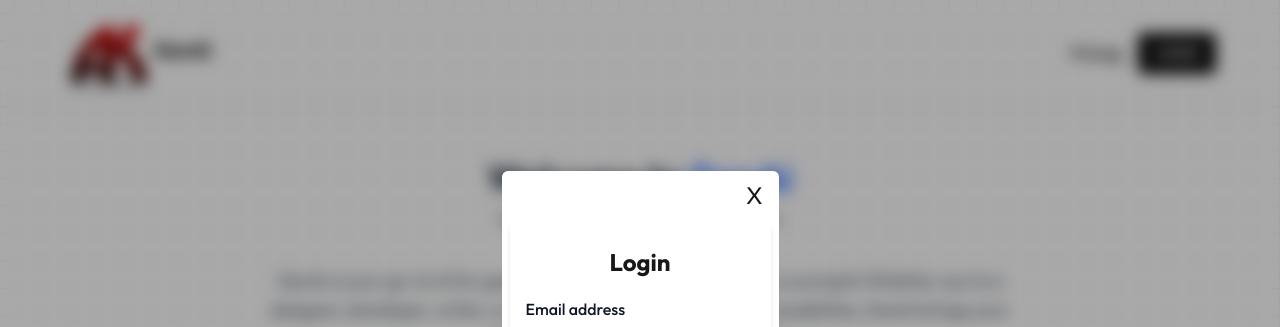
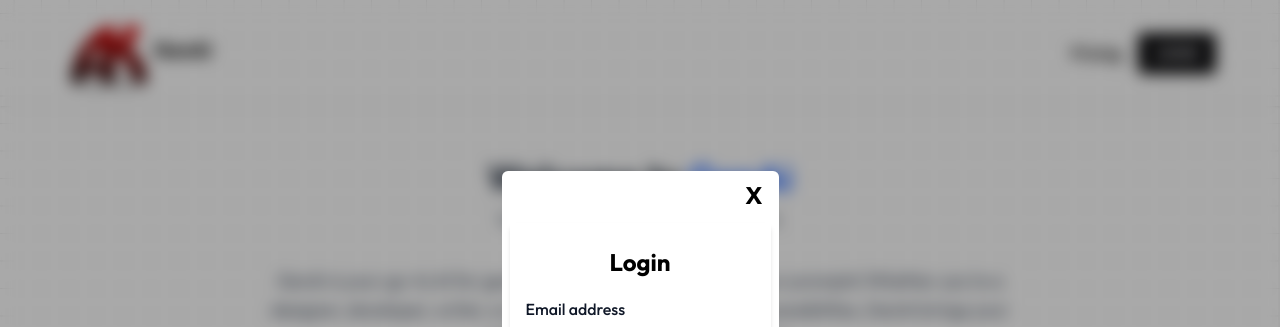
Before and after one commit to Ankit9179/genAi, a React (Vite) app in the folder frontend/: page / in a window 1280 px wide. Both pictures are taken after a click on the button "LOGIN". Shown: the top 327 px of the page. Built offline with nearby package versions, Linux system fonts and the light colour scheme; no server answers.

Commit message:
fixed frontend

```diff
--- a/frontend/src/Components/Login.jsx
+++ b/frontend/src/Components/Login.jsx
@@ -56,12 +56,12 @@ const Login = () => {
             <from onSubmit={handlerFunction}>
                 <section className="rounded-md p-2 bg-white">
                     <div className='text-end justify-end items-end'>
-                        <span onClick={() => setShowLogin(false)} className='  text-2xl cursor-pointer mr-2 '>X</span>
+                        <span onClick={() => setShowLogin(false)} className='  text-2xl font-bold text-black cursor-pointer mr-2 '>X</span>
                     </div>
                     <div className="flex items-center justify-center my-3">
                         <div className="xl:mx-auto shadow-md p-4 xl:w-full xl:max-w-sm 2xl:max-w-md">
                             <div className="mb-2"></div>
-                            <h2 className="text-2xl font-bold leading-tight text-center">
+                            <h2 className="text-2xl font-bold text-black leading-tight text-center">
                                 {state}
                             </h2>
                             <form className="mt-5" >
--- a/frontend/src/Components/NaveBar.jsx
+++ b/frontend/src/Components/NaveBar.jsx
@@ -16,7 +16,7 @@ const NaveBar = () => {
             {user ? (
                 <div className="flex items-center gap-2">
                     <b onClick={() => navigate('/buy')} className='cursor-pointer text-sm font-bold text-black mr-2'>Credits left: {credit}</b>
-                    <p className="hidden font-bold text-black sm:block">Hi, {user.name}</p>
+                    <p className="font-bold text-black hidden  sm:block">Hi, {user.name}</p>
                     <div className='relative group'>
                         <div className="avatar ml-2">
                             <div className="w-10 rounded-full ring ring-primary ring-offset-base-100 ring-offset-2">
@@ -33,7 +33,7 @@ const NaveBar = () => {
                 </div>
             ) : (
                 <div className="flex items-center gap-2">
-                    <p onClick={() => navigate('/buy')} className='font-semibold mr-2 cursor-pointer'>Pricing</p>
+                    <p onClick={() => navigate('/buy')} className='font-semibold text-black text-center mr-2 cursor-pointer'>Pricing</p>
                     <Button text="LOGIN" />
                 </div>
             )}
```
Also changed, not shown: 2 other files (tests, documents, lock files or other folders).
